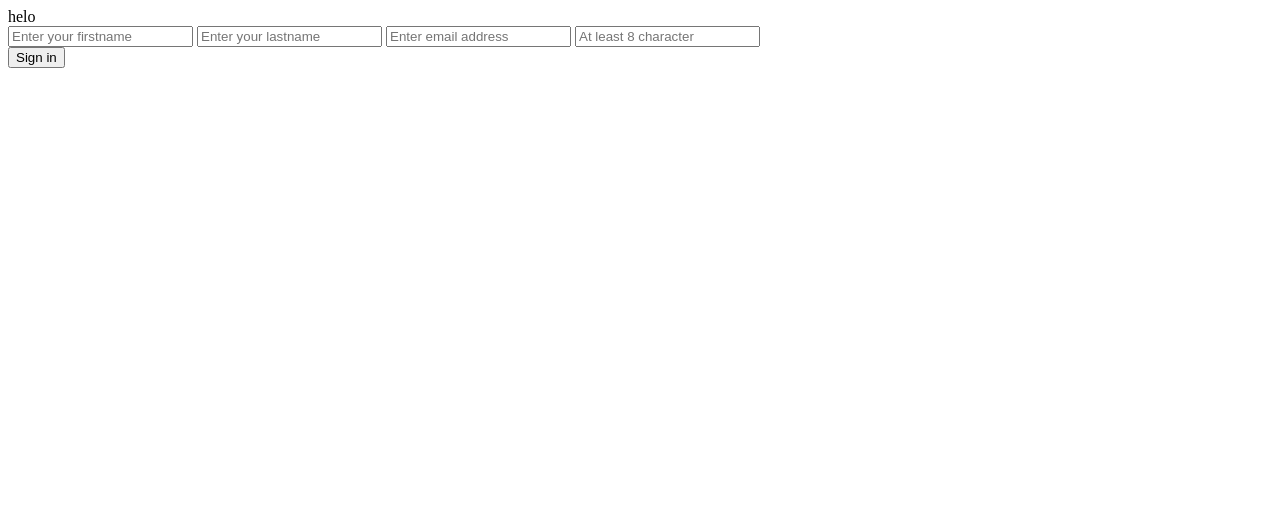
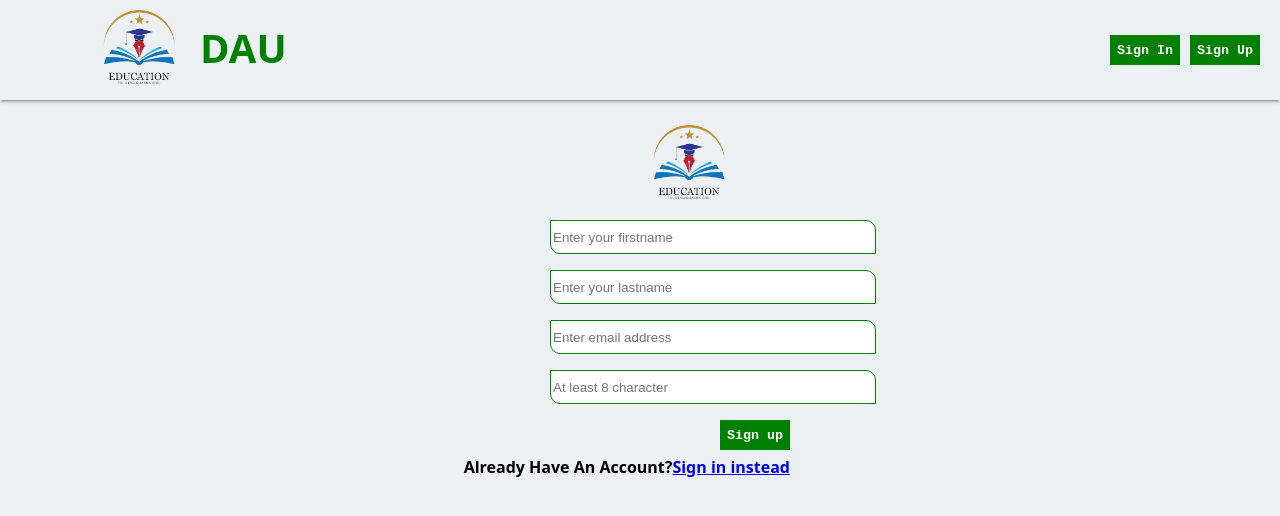
Before and after one commit to Victorasamu123/School-app, a plain HTML site: page index.html in a window 1280 px wide. Drawn offline with Linux system fonts and the light colour scheme.

Commit message:
completed the styling for the landing page

```diff
--- /dev/null
+++ b/index.css
@@ -0,0 +1,111 @@
+body{
+    position: relative;
+    margin: 0;
+    padding: 0;
+    background-color: #ecf0f3;
+    overflow-x: hidden;
+}
+nav{
+    width: 100%;
+    height: 100px;
+    background-color:#ecf0f3;
+    box-shadow: 0 1px 5px 0 rgb(0 0 0 / 20%), 0 2px 2px 0 rgb(0 0 0 / 14%), 0 3px 1px -2px rgb(0 0 0 / 12%);
+}
+span{
+    font-size: 40px;
+    font-family: system-ui, -apple-system, BlinkMacSystemFont, 'Segoe UI', Roboto, Oxygen, Ubuntu, Cantarell, 'Open Sans', 'Helvetica Neue', sans-serif;
+    font-weight: bolder;
+    color: green;
+    position: absolute;
+    top: 20px;
+    left: 200px;
+}
+img{
+    position: absolute;
+    top: 5px;
+    left: 100px;
+}
+.nav-button1{
+    height: 30px;
+    width: 70px;
+    background-color: green;
+    color: white;
+    font-family: monospace;
+    font-weight: bolder;
+    border: 0;
+    position: absolute;
+    top: 35px;
+    right: 100px;
+}
+.nav-button2{
+    height: 30px;
+    width: 70px;
+    background-color: green;
+    color: white;
+    font-family: monospace;
+    font-weight: bolder;
+    border: 0;
+    position: absolute;
+    top:35px;
+    right: 20px;
+}
+#img{
+    position: absolute;
+    top:120px;
+    left: 650px;
+}
+#firstname{
+    position: absolute;
+    top:220px;
+    left: 550px;
+    height: 30px;
+    width: 320px;
+    border: thin solid green;
+    border-radius: 0px 10px 0px 10px;
+}
+#lastname{
+    position: absolute;
+    top:270px;
+    left: 550px;
+    height: 30px;
+    width: 320px;
+    border: thin solid green;
+    border-radius: 0px 10px 0px 10px;
+}
+#email{
+    position: absolute;
+    top:320px;
+    left: 550px;
+    height: 30px;
+    width: 320px;
+    border: thin solid green;
+    border-radius: 0px 10px 0px 10px;
+}
+#password{
+    position: absolute;
+    top:370px;
+    left: 550px;
+    height: 30px;
+    width: 320px;
+    border: thin solid green;
+    border-radius: 0px 10px 0px 10px;
+}
+#but{
+    height: 30px;
+    width: 70px;
+    background-color: green;
+    color: white;
+    font-family: monospace;
+    font-weight: bolder;
+    border: 0;
+    position: absolute;
+    top:420px;
+    right: 490px;
+}
+p{
+    position: absolute;
+    top:440px;
+    right: 490px;
+    font-weight: 600;
+    font-family: system-ui, -apple-system, BlinkMacSystemFont, 'Segoe UI', Roboto, Oxygen, Ubuntu, Cantarell, 'Open Sans', 'Helvetica Neue', sans-serif;
+}
--- a/index.html
+++ b/index.html
@@ -4,18 +4,33 @@
     <meta charset="UTF-8">
     <meta http-equiv="X-UA-Compatible" content="IE=edge">
     <meta name="viewport" content="width=device-width, initial-scale=1.0">
-    <title>Document</title>
+    <title>DAU</title>
+    <link rel="icon" href="images/images__3__1-removebg-preview.png">
+    <link rel="stylesheet" href="index.css">
 </head>
 <body onload="getPreviousValue()">
-    <nav>helo</nav>
+    <nav>
+    <div class="nav-first-div">
+        <img src="images/images__3__1-removebg-preview.png" alt="" width="80">
+        <span>DAU</span>
+    </div>
+    <div>
+        <button class="nav-button1" onclick="goToIn()">Sign In</button>
+        <button class="nav-button2" onclick="goToUp()">Sign Up</button>
+    </div>
+    </nav>
+   <div class="body-first-div">
     <form action="">
+        <img src="images/images__3__1-removebg-preview.png" alt="" width="80" id="img">
         <input type="text" id="firstname" placeholder="Enter your firstname" required>
         <input type="text" id="lastname" placeholder="Enter your lastname" required>
         <input type="email" id="email" placeholder="Enter email address" required>
         <input type="password" id="password" placeholder="At least 8 character" minlength="8" required>
         <div id="checkOut"></div>
     </form>
-    <button onclick="nextPage()">Sign in</button>
+    <button onclick="nextPage()" id="but">Sign up</button>
+    <p>Already Have An Account?<a href="sign in.html">Sign in instead</a></p>
+   </div>
     <script src="script.js"></script>
 </body>
 </html>
--- a/script.js
+++ b/script.js
@@ -21,8 +21,10 @@ function nextPage(){
     password.value = " ";
     if (firstInput == " " && secondInput == " " && thirdInput == " " && fourthInput == " ") {
         dis.innerText = "Please fill out dis form with correct input"
+    }else{
+        window.location.href = "sign in.html"
     }
-    window.location.href = "sign in.html"
+
 }
 
 function getPreviousValue(){
@@ -30,3 +32,9 @@ function getPreviousValue(){
         studentPortal = JSON.parse(localStorage.localstudentPortal)
     }
 }
+function goToIn() {
+    window.location.href = "sign in.html"
+}
+function goToUp(){
+    window.location.href = "index.html"
+}
--- /dev/null
+++ b/style.css
@@ -0,0 +1,55 @@
+body{
+    background-color:rgb(150,200,217);
+    overflow-x: hidden;
+}
+.di{
+    background-color: hotpink;
+    height: 150px;
+    width: 180px;
+    border-radius: 50%;
+    position: relative;
+    left: 550px;
+}
+@import url('https://fonts.googleapis.com/css2?family=Blaka&display=swap');
+#DD{
+    position: absolute;
+    top: -39px;
+    color: purple;
+    font-size: 5rem;
+    font-family:'Blaka' , cursive;
+
+}
+#D{
+    color: purple;
+    font-size:40px;
+    font-family: fantasy;
+    text-align: center;
+}
+#aaa{
+    font-size: 30px;
+    font-family: 'Courier New', Courier, monospace;
+    font-weight: 700;
+    color:indigo;
+}
+.div1{
+    font-size: 30px;
+    font-family: -apple-system, BlinkMacSystemFont, 'Segoe UI', Roboto, Oxygen, Ubuntu, Cantarell, 'Open Sans', 'Helvetica Neue', sans-serif;
+    position: relative;
+    left: 550px;
+}
+.in{
+    position: relative;
+    width: 30%;
+    height: 33px;
+    left: 440px;
+    border-radius: 5px;
+}
+.but{
+    position: relative;
+    width: 10%;
+    height: 33px;
+    margin-top: 20px;
+    left: 580px;
+    border-radius: 5px;
+    background-color: violet;
+}
```
Also changed, not shown: sign in.html (+2 -1 lines), images/images__3__1-removebg-preview.png (added).
